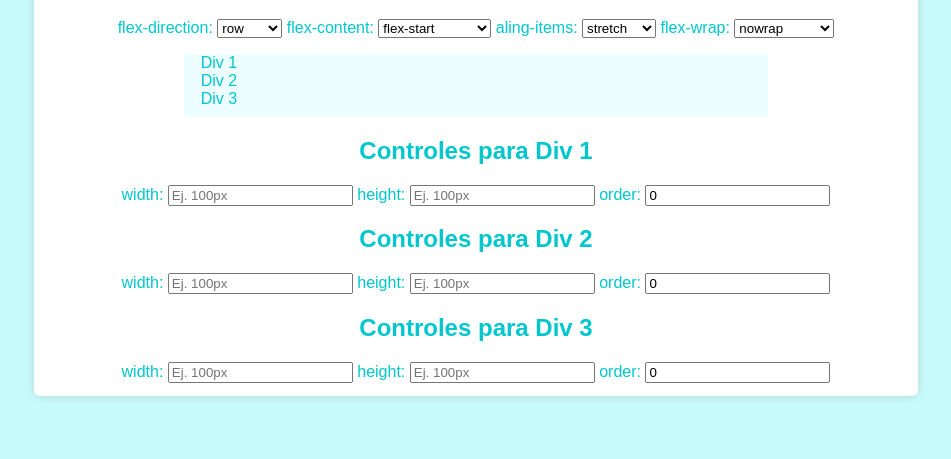
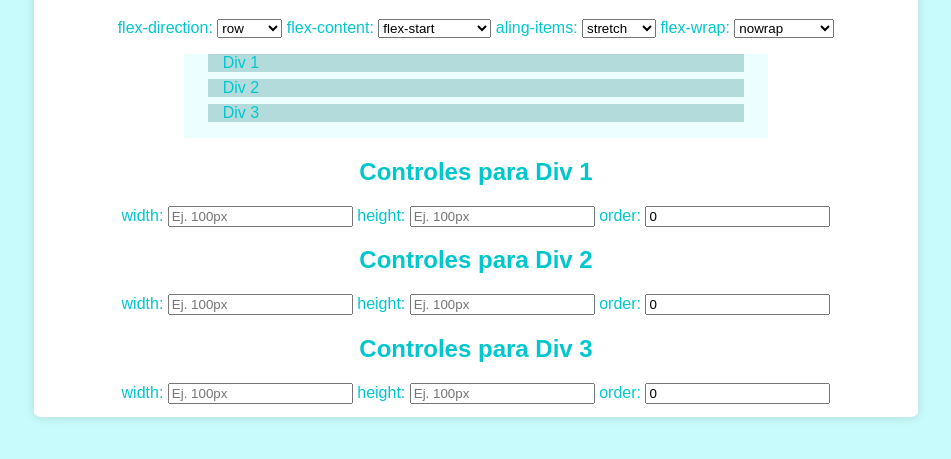
Before and after one commit to EduardoRojoTrujillo/HLC_T3, a plain HTML site: page A2/flexbox.html in a window 1280 px wide. Shown: the part 65-524 px from the top of the page, without its empty margins (164-1115 px from the left). Drawn offline with Linux system fonts and the light colour scheme; a web font is replaced by a local one.

Commit message:
style.css fix errors 2

```diff
--- a/A2/style.css
+++ b/A2/style.css
@@ -11,6 +11,16 @@ body {
   .generals {
     text-align: center;
   }
+  .item {
+    background-color: rgb(180, 219, 219);
+    justify-content: center;
+    margin: 7px;
+    transition: 0.2s;
+    padding: 0px 15px 0 15px;
+}
+  .item p {
+    margin-top: 8px;
+}
   .form {
     background-color: white;
     color:  rgb(0, 199, 206);
```
Also changed, not shown: A2/flexbox.html (line endings or trailing spaces).
